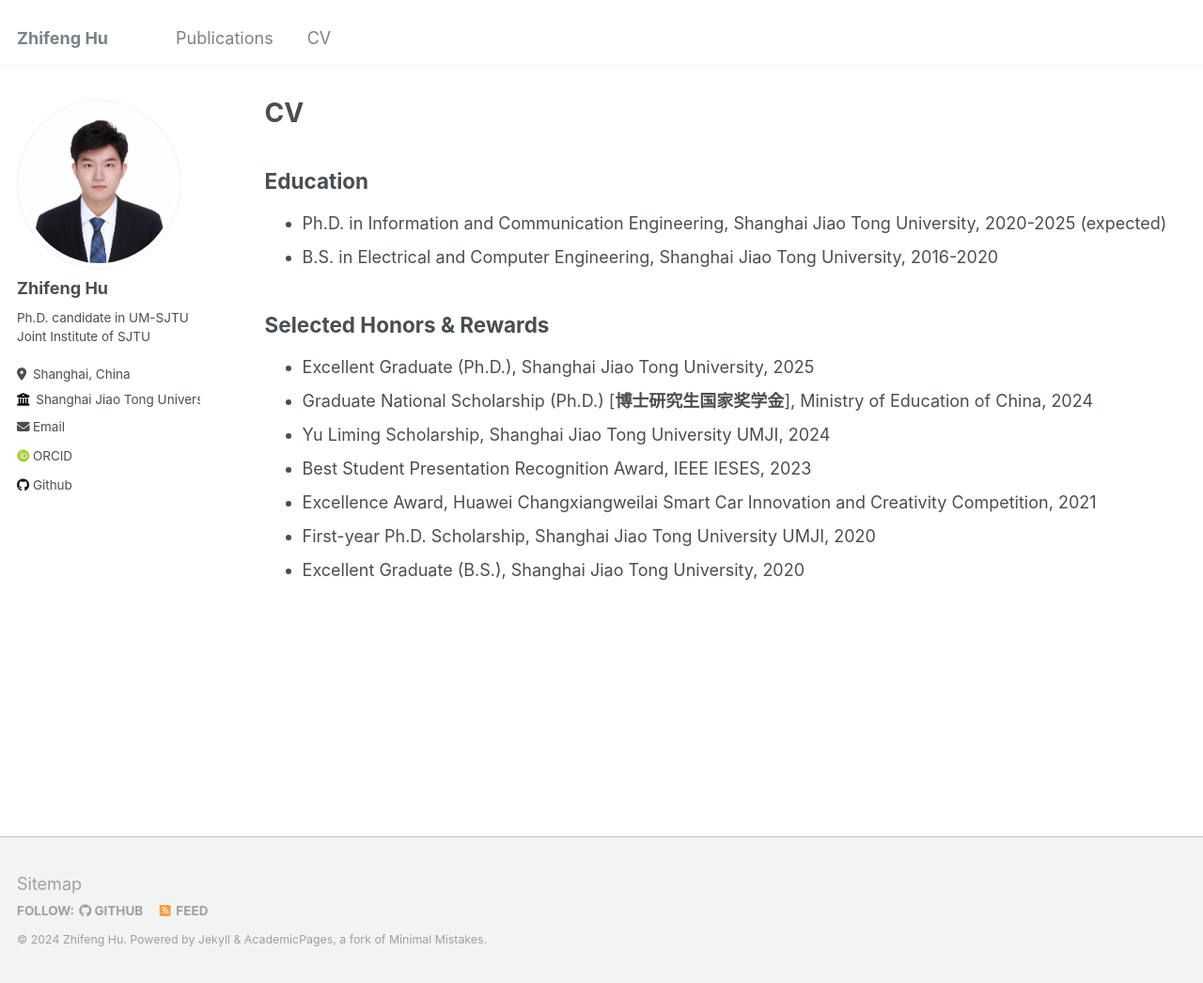
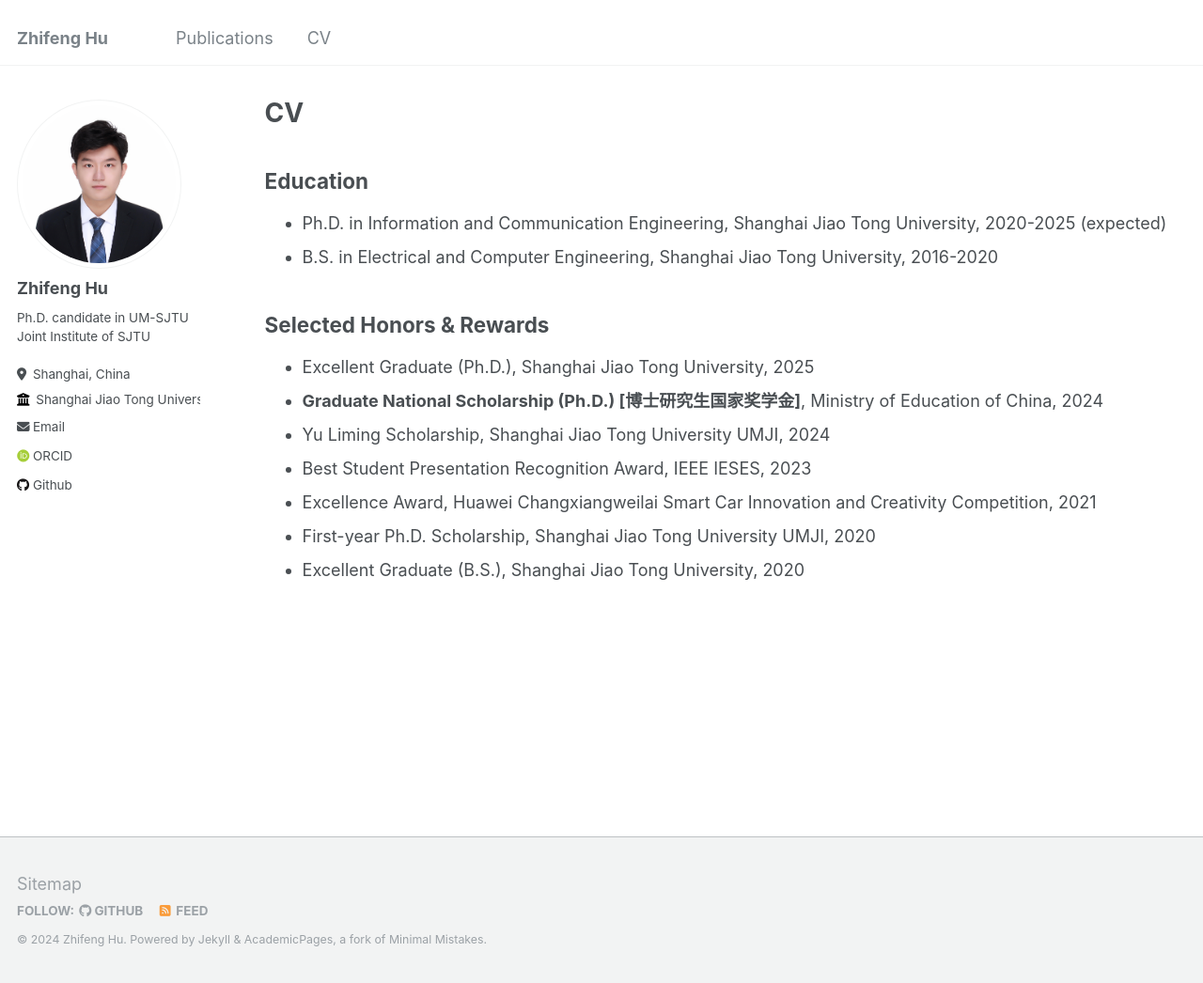
Before and after one commit to CantorHu/CantorHu.github.io, a Jekyll site: the page built from _pages/cv.md, in a window 1280 px wide and 1046 px high. Shown: the whole window at 94% size. Built offline with Jekyll 4.4.1, drawn with Linux system fonts in a browser that asks for light colours; some web fonts are replaced.

Commit message:
Update cv.md

```diff
--- a/_pages/cv.md
+++ b/_pages/cv.md
@@ -18,7 +18,7 @@ Education
 Selected Honors & Rewards
 -----
 - Excellent Graduate (Ph.D.), Shanghai Jiao Tong University, 2025
-- Graduate National Scholarship (Ph.D.) [**博士研究生国家奖学金**], Ministry of Education of China, 2024
+- **Graduate National Scholarship (Ph.D.) [博士研究生国家奖学金]**, Ministry of Education of China, 2024
 - Yu Liming Scholarship, Shanghai Jiao Tong University UMJI, 2024
 - Best Student Presentation Recognition Award, IEEE IESES, 2023
 - Excellence Award, Huawei Changxiangweilai Smart Car Innovation and Creativity Competition, 2021
```
